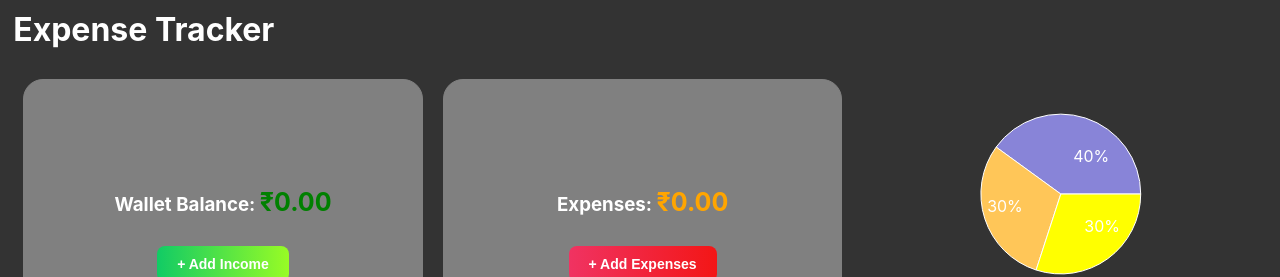
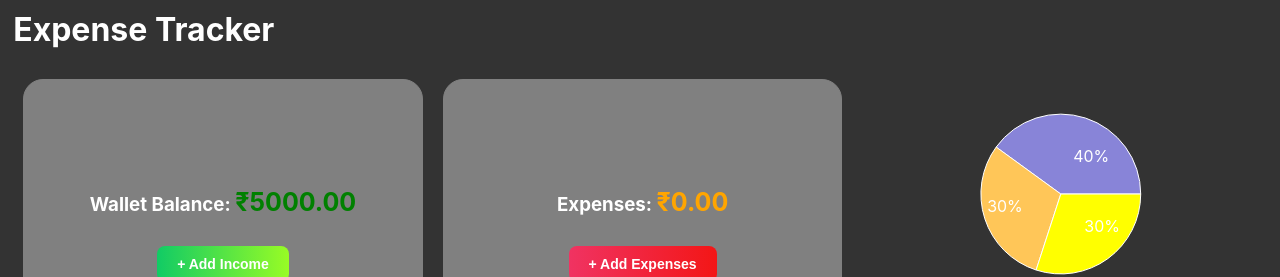
Before and after one commit to dhinadts/Crio-INTERVIEW-Activities, a React (Create React App) app in the folder xexpensetracker/: page / in a window 1280 px wide. Shown: the top 277 px of the page. Built offline with nearby package versions, Linux system fonts and the light colour scheme.

Commit message:
Default values are added

```diff
--- a/xexpensetracker/src/Components/CardSection.jsx
+++ b/xexpensetracker/src/Components/CardSection.jsx
@@ -5,7 +5,7 @@ import Dialog from "./Dialoug";
 import ExpenseDialog from "./ExpenseDialog";
 
 const CardSection = () => {
-  const [balance, setBalance] = useState(0);
+  const [balance, setBalance] = useState(5000);
   const [expense, setExpense] = useState(0);
   const [showDialog1, setShowDialog1] = useState(false);
   const [showDialog2, setShowDialog2] = useState(false);
--- a/xexpensetracker/src/Components/Header.jsx
+++ b/xexpensetracker/src/Components/Header.jsx
@@ -1,9 +1,13 @@
-import React from "react";
+import React, { useEffect } from "react";
 import "./Heading.css";
 import CardSection from "./CardSection";
 import Transactions from './Transactions';
 
 const Heading = ({ title = "Expense Tracker" }) => {
+  useEffect(()=>{
+   localStorage.setItem("income", 5000);
+
+  });
   return (
     <div>
 
```
